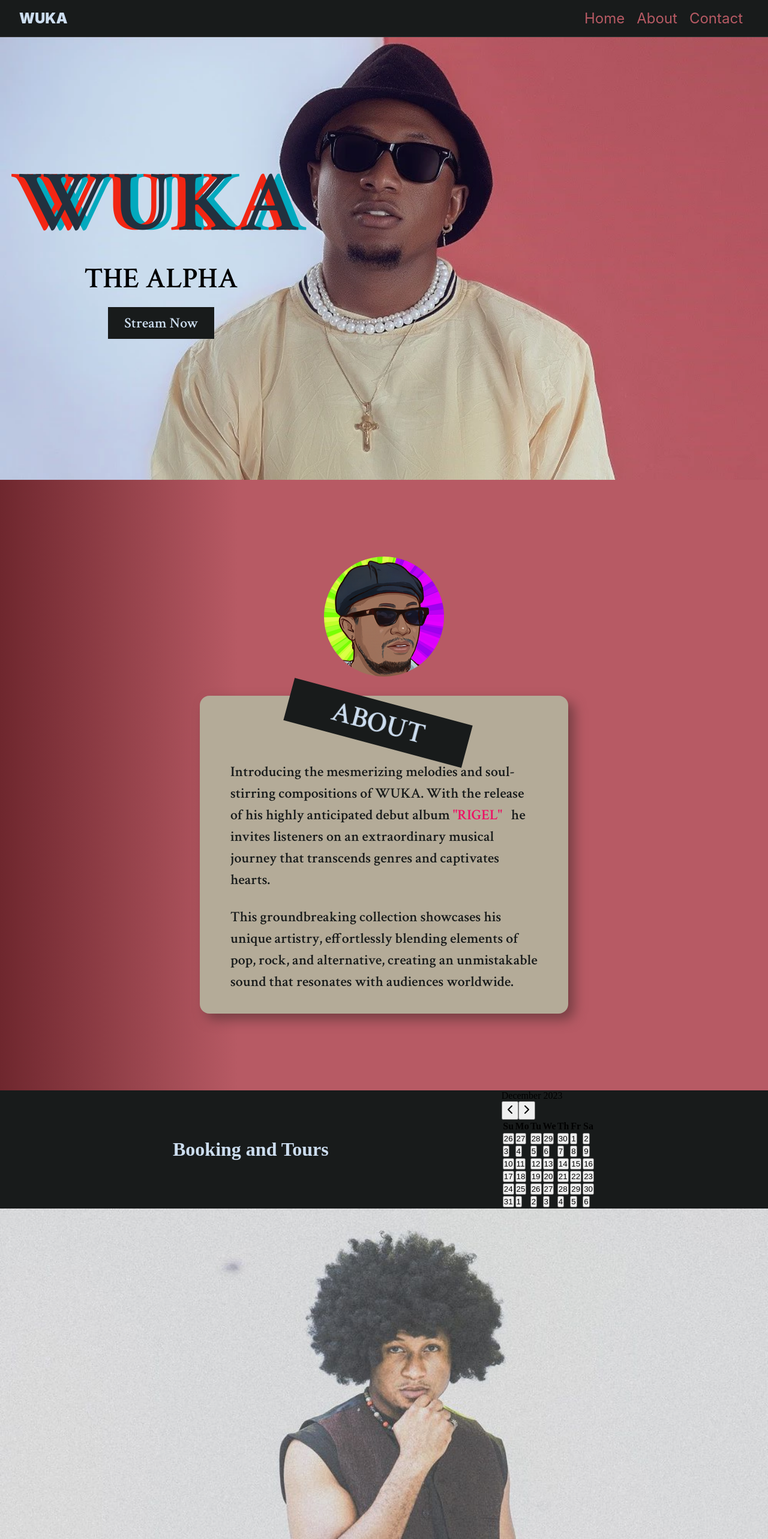
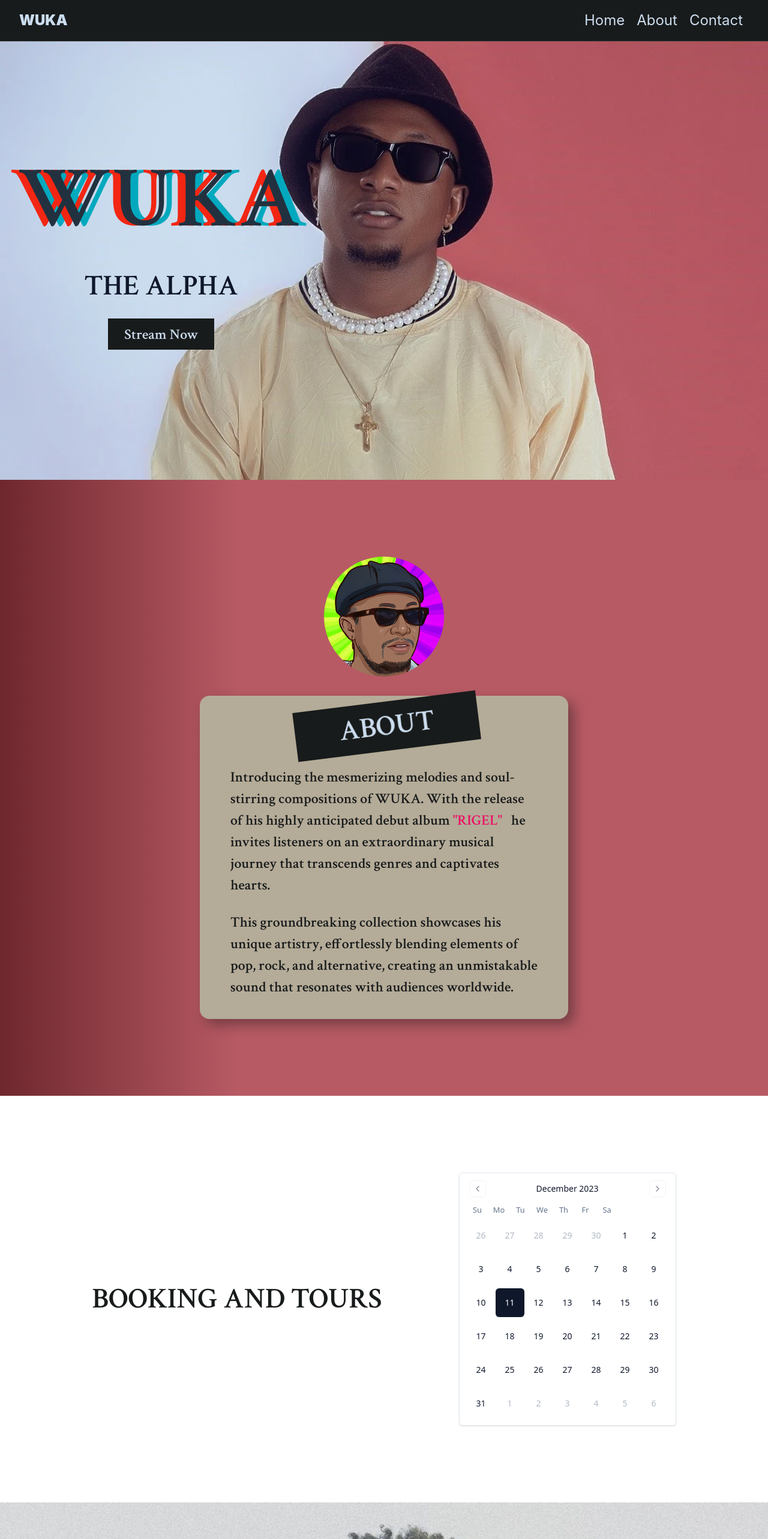
Before and after one commit to Thebuilderekes/wuka-react-app, a React (Vite) app: page / in a window 1280 px wide. Shown: the top 2566 px of the page at 60% size. Built offline with nearby package versions, Linux system fonts and the light colour scheme.

Commit message:
styled calendar

```diff
--- a/src/components/About/About.jsx
+++ b/src/components/About/About.jsx
@@ -104,7 +104,7 @@ const Section = styled.div`
 			/* width: 50%; */
 			font-size: var(--large-fs);
 			text-align: center;
-			color: var(--text-color);
+			color: var(--white-color);
 			background-color: var(--dark-color);
 			padding: var(--spacing-1) var(--spacing-5);
 			margin: 0 var(--spacing-20);
@@ -121,7 +121,7 @@ const Section = styled.div`
 
 			@media (max-width: 600px) {
 				text-align: center;
-				color: var(--text-color);
+				color: var(--white-color);
 				background-color: var(--dark-color);
 				padding: var(--spacing-1) var(--spacing-10);
 				margin: var(--spacing-2) var(--spacing-25);
--- a/src/components/Booking/Booking.jsx
+++ b/src/components/Booking/Booking.jsx
@@ -1,24 +1,42 @@
 
 import * as React from "react"
+import { useRef } from "react";
+
 
 import { Calendar } from "@/components/ui/calendar"
 import styled from "styled-components";
+import { useScroll, useTransform, motion } from "framer-motion";
+
 
 
 function CalendarDemo() {
   const [date, setDate] = React.useState(new Date());
+  const ref = useRef(null);
+	const { scrollYProgress } = useScroll({
+		target: ref,
+		offset: ["0 1", "0.75 1"],
+	});
+	const scaleProgress = useTransform(scrollYProgress, [0, 1], [0.8, 1]);
+	const opacityProgress = useTransform(scrollYProgress, [0, 1], [0.6, 1]);
 
   return (
-
-    <Section className="booking-container">
-   <h2 className="text-red-300">Booking and Tours</h2>
+    <Section class="booking-tour-container">
+    <motion.div
+    className="footer-text__container booking-container"
+    ref={ref}
+    style={{ scale: scaleProgress, opacity: opacityProgress }}
+  >
+    <Article>
+   <h2 className="text-red-300">Booking and tours</h2>
     <Calendar
       mode="single"
       selected={date}
       onSelect={setDate}
       className="rounded-md border shadow"
     />
+    </Article>
 
+</motion.div>
 </Section>
 
   )
@@ -27,14 +45,32 @@ function CalendarDemo() {
 export default CalendarDemo;
 
 const Section = styled.section`
+background-color: var(--light-grey-color);
+padding: var(--spacing-10);
+
+`
+const Article = styled.article`
  display: flex;
  justify-content: space-evenly;
+ gap: var(--spacing-10);
  align-items: center;
 
 
  h2 {
-  color: var(--text-color);
-  font-size: 32px;
+  color: var(--dark-color);
+  font-size: var(--large-fs);
+  font-family: "Crimson Text";
+  text-transform: uppercase;
+
+  @media (max-width: 500px) {
+    font-size: var(--semi-large-fs);
+    margin: var(--spacing-20) 0;
+  }
+ }
+
+
+ @media (max-width: 500px) {
+     flex-direction: column;
  }
 
 `
--- a/src/components/Footer/Footer.jsx
+++ b/src/components/Footer/Footer.jsx
@@ -6,7 +6,7 @@ import "../../index.css";
 import { FaInstagram, FaYoutube, FaSoundcloud } from "react-icons/fa";
 
 const herosection = "#hero-section";
-const iconStyle = { color: "var(--text-color)", fontSize: "4rem" };
+const iconStyle = { color: "var(--white-color)", fontSize: "4rem" };
 const socialLinks = [
 	{
 		url: "https://soundcloud.com/wuka7healpha/sets/rigel-933478488",
@@ -43,11 +43,9 @@ function Foot({ url, ariaLabel, text, tooltip }) {
 				ref={ref}
 				style={{ scale: scaleProgress, opacity: opacityProgress }}
 			>
-				{/* <div className="footer-text__container"> */}
 				<a className="back-to-top-btn" href={herosection}>
 					Back to top
 				</a>
-
 				<dl>
 					<dt>
 						<h3>Follow Wuka</h3>
@@ -74,11 +72,6 @@ function Foot({ url, ariaLabel, text, tooltip }) {
 					</dd>
 				</dl>
 
-				<blockquote>
-					<p>"Music is the universal language of mankind." </p>
-					<br />
-					<small>Henry Wadsworth Longfellow</small>
-				</blockquote>
 			</motion.div>
 			<small className="attribute">
 				{" "}
@@ -124,18 +117,15 @@ const Footer = styled.footer`
 
 		.back-to-top-btn {
 			font-size: var(--medium-fs);
-			margin-bottom: var(--spacing-2);
+			margin-bottom: var(--spacing-1);
 			background-color: var(--dark-pink-color);
 			color: #ffffff;
 			padding: var(--spacing-2);
 		}
 
-		blockquote {
-			text-align: center;
-			color: var(--text-color);
-			p {
-				font-size: var(--semi-medium-fs);
-			}
+		.back-to-top-btn:hover {
+			background-color: var(--light-pink-color);
+
 		}
 
 		dl {
@@ -144,7 +134,7 @@ const Footer = styled.footer`
 					text-transform: uppercase;
 					margin: 3rem 0;
 					font-weight: 600;
-					color: var(--text-color);
+					color: var(--white-color);
 					text-align: center;
 					text-transform: uppercase;
 					letter-spacing: 0.03em;
@@ -185,14 +175,14 @@ const Footer = styled.footer`
 	.attribute {
 		width: 100%;
 		padding: var(--spacing-1) 0;
-		color: var(--text-color);
+		color: var(--white-color);
 		background-color: var(--mid-dark-color);
 		text-align: center;
 		font-size: var(--default-fs);
 
 		a {
 			text-decoration: underline;
-			color: var(--text-color);
+			color: var(--white-color);
 		}
 	}
 `;
--- a/src/components/Gallery/Gallery.jsx
+++ b/src/components/Gallery/Gallery.jsx
@@ -1,6 +1,5 @@
 import { useState, useEffect } from "react";
 import styled from "styled-components";
-// import "./gallery.css";
 import wukaphoto1 from "../../assets/img/wuka-gal1.jpg";
 import wukaphoto2 from "../../assets/img/wuka-gal2.jpg";
 
--- a/src/components/HeroSection/HeroSection.jsx
+++ b/src/components/HeroSection/HeroSection.jsx
@@ -90,7 +90,7 @@ const Section = styled.section`
 		text-decoration: none;
 		font-size: var(--medium-fs);
 		background: var(--dark-color);
-		color: var(--text-color);
+		color: var(--white-color);
 		padding: var(--spacing-2) var(--spacing-5);
 		-webkit-transition: all 300ms ease;
 		transition: all 300ms ease;
--- a/src/components/NavigationMenu/Navigation.jsx
+++ b/src/components/NavigationMenu/Navigation.jsx
@@ -144,7 +144,7 @@ const Header = styled.div`
 	}
 
 	.logo {
-		color: var(--text-color);
+		color: var(--white-color);
 		font-size: var(--medium-fs);
 		text-decoration: none;
 		font-weight: 900;
@@ -181,7 +181,8 @@ const Header = styled.div`
 				li {
 					list-style: none;
 					.desktop-navLink {
-						color: var(--pink-color);
+						color: var(--white-color);
+
 						padding: 0 10px;
 						font-size: var(--medium-fs);
 						cursor: pointer;
@@ -190,7 +191,7 @@ const Header = styled.div`
 						text-decoration: none;
 
 						&:hover {
-							color: var(--text-color);
+							color: var(--pink-color);
 						}
 					}
 				}
@@ -204,7 +205,7 @@ const Header = styled.div`
 		button.nav-toggler {
 			display: none;
 			background-color: transparent;
-			color: var(--text-color);
+			color: var(--white-color);
 			font-weight: 600;
 			border: none;
 
@@ -240,7 +241,7 @@ const Header = styled.div`
 				list-style: none;
 				.mobile-navLink {
 					font-size: var(--semi-large-fs);
-					color: var(--text-color);
+					color: var(--white-color);
 					text-decoration: none;
 				}
 			}
--- a/src/components/ui/calendar.jsx
+++ b/src/components/ui/calendar.jsx
@@ -1,6 +1,7 @@
 import * as React from "react"
 import { ChevronLeft, ChevronRight } from "lucide-react"
 import { DayPicker } from "react-day-picker"
+
 import { cn } from "@/lib/utils"
 import { buttonVariants } from "@/components/ui/button"
 
@@ -29,12 +30,12 @@ function Calendar({
         table: "w-full border-collapse space-y-1",
         head_row: "flex",
         head_cell:
-          "text-muted-foreground text-blue-100 rounded-md w-9 font-normal text-[0.8rem]",
+          "text-muted-foreground rounded-md w-9 font-normal text-[0.8rem]",
         row: "flex w-full mt-2",
-        cell: "h-9 w-9 text-center text-sm p-0 relative [&:has([aria-selected].day-range-end)]:rounded-r-md [&:has([aria-selected].day-outside)]:bg-accent/50 [&:has([aria-selected])]:bg-accent first:[&:has([aria-selected])]:rounded-l-md last:[&:has([aria-selected])]:rounded-r-md focus-within:relative focus-within:z-20",
+        cell: "h-12 w-12 text-center text-sm p-0 relative [&:has([aria-selected].day-range-end)]:rounded-r-md [&:has([aria-selected].day-outside)]:bg-accent/50 [&:has([aria-selected])]:bg-accent first:[&:has([aria-selected])]:rounded-l-md last:[&:has([aria-selected])]:rounded-r-md focus-within:relative focus-within:z-20",
         day: cn(
           buttonVariants({ variant: "ghost" }),
-          "h-12 w-12 p-3 font-normal aria-selected:opacity-100"
+          "h-12 w-12 p-0 font-normal aria-selected:opacity-100"
         ),
         day_range_end: "day-range-end",
         day_selected:
--- a/src/index.css
+++ b/src/index.css
@@ -19,8 +19,10 @@
 	--mid-dark-color: #1d2020;
 	--pink-color: #b75a64;
 	--dark-pink-color: #ee0f64;
+	--light-pink-color: #f277a7;
 	--cream-color: #b4ab98;
-	--text-color: #ccddef;
+	--light-grey: #d9d9d9;
+	--white-color: #ccddef;
 
 	/*spacing*/
 	--spacing-1: 1%;
--- a/src/main.jsx
+++ b/src/main.jsx
@@ -2,6 +2,7 @@ import React from "react";
 import ReactDOM from "react-dom/client";
 import FontStyles from "./fontStyles";
 import App from "./App";
+import "./output.css"
 import "./index.css";
 
 ReactDOM.createRoot(document.getElementById("root")).render(
--- a/src/output.css
+++ b/src/output.css
@@ -633,6 +633,10 @@ body {
   height: 2.75rem;
 }
 
+.h-12 {
+  height: 3rem;
+}
+
 .h-4 {
   height: 1rem;
 }
@@ -647,6 +651,10 @@ body {
 
 .w-10 {
   width: 2.5rem;
+}
+
+.w-12 {
+  width: 3rem;
 }
 
 .w-4 {
@@ -667,10 +675,6 @@ body {
 
 .border-collapse {
   border-collapse: collapse;
-}
-
-.flex-row {
-  flex-direction: row;
 }
 
 .flex-col {
@@ -731,6 +735,11 @@ body {
   background-color: hsl(var(--destructive));
 }
 
+.bg-lime-100 {
+  --tw-bg-opacity: 1;
+  background-color: rgb(236 252 203 / var(--tw-bg-opacity));
+}
+
 .bg-primary {
   background-color: hsl(var(--primary));
 }
@@ -779,6 +788,11 @@ body {
   text-align: center;
 }
 
+.text-3xl {
+  font-size: 1.875rem;
+  line-height: 2.25rem;
+}
+
 .text-\[0\.8rem\] {
   font-size: 0.8rem;
 }
@@ -786,6 +800,10 @@ body {
 .text-sm {
   font-size: 0.875rem;
   line-height: 1.25rem;
+}
+
+.font-bold {
+  font-weight: 700;
 }
 
 .font-medium {
@@ -802,6 +820,11 @@ body {
 
 .text-accent-foreground {
   color: hsl(var(--accent-foreground));
+}
+
+.text-blue-100 {
+  --tw-text-opacity: 1;
+  color: rgb(219 234 254 / var(--tw-text-opacity));
 }
 
 .text-destructive-foreground {
@@ -823,6 +846,11 @@ body {
 .text-red-300 {
   --tw-text-opacity: 1;
   color: rgb(252 165 165 / var(--tw-text-opacity));
+}
+
+.text-red-50 {
+  --tw-text-opacity: 1;
+  color: rgb(254 242 242 / var(--tw-text-opacity));
 }
 
 .text-secondary-foreground {
```
Also changed, not shown: tsconfig.json (added, +12 -0 lines).
